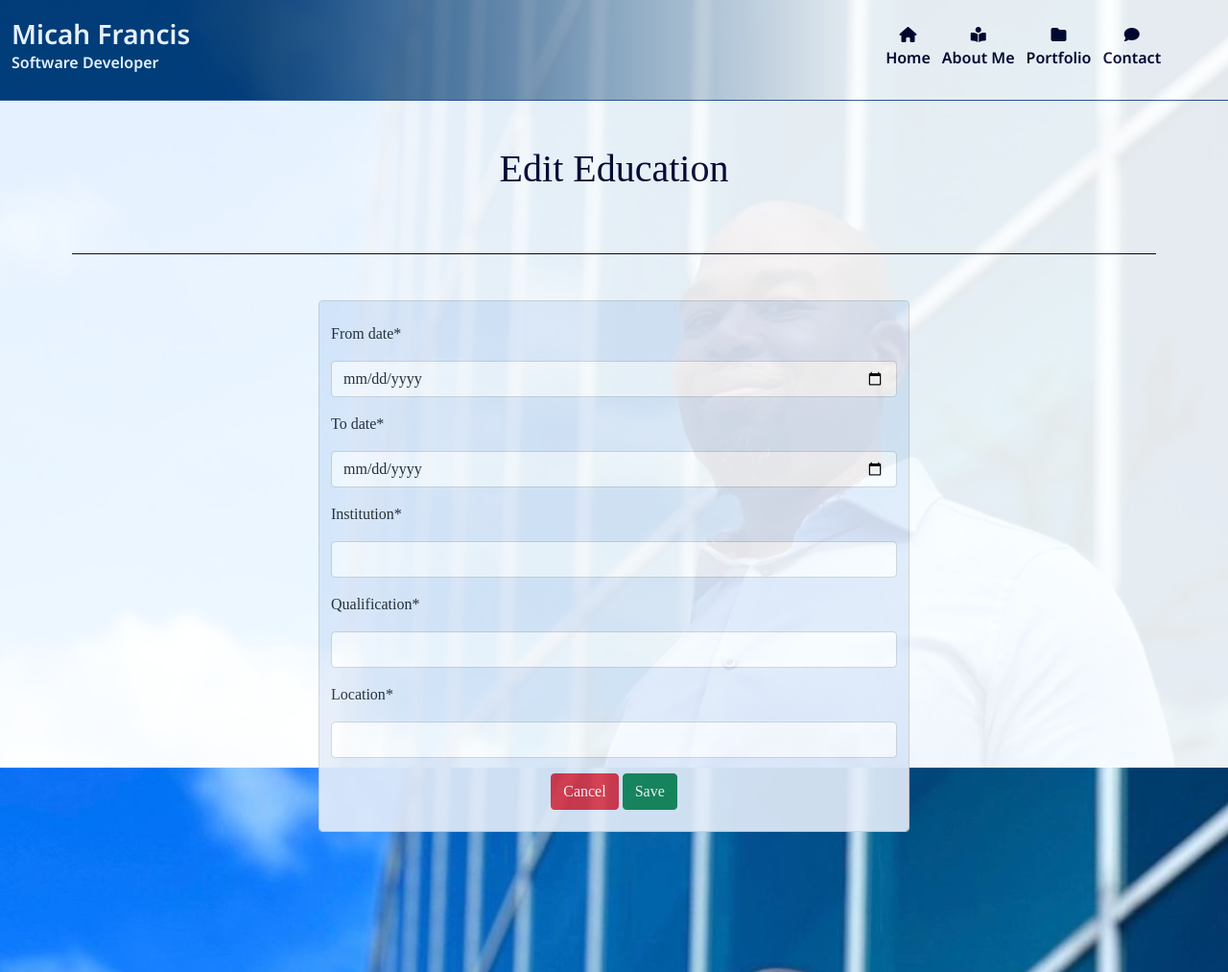
After one commit to 2ndborn/micah_francis, a Django app: template about/templates/about/edit_education.html in a window 1280 px wide. The commit adds this page. Shown: the whole page at 96% size. Run offline with Django 3.2, Linux system fonts and the light colour scheme; the template is opened without the code that fills it: values that come from a table or form of the project are taken from there, others are empty; some libraries are stand-ins or nearby versions; some web fonts are replaced.

Commit message:
Added edit functionality to the education section

```diff
--- a/about/templates/about/about.html
+++ b/about/templates/about/about.html
@@ -55,7 +55,7 @@
                         </div>
                         <div class="row my-3">
                             <div class="col-12 text-center">
-                                <a href="" class="btn-sm btn-success text-decoration-none">Edit</a>
+                                <a href="{% url 'edit_education' e.id %}" class="btn-sm btn-success text-decoration-none">Edit</a>
                                 <a href="" class="btn-sm btn-danger text-decoration-none">Delete</a>
                             </div>
                         </div>
--- /dev/null
+++ b/about/templates/about/edit_education.html
@@ -0,0 +1,38 @@
+{% extends "base.html" %}
+{% load static %}
+{% load crispy_forms_tags %}
+
+{% block page_header %}
+    <div class="container header-container">
+        <div class="row">
+            <div class="col"></div>
+        </div>
+    </div>
+{% endblock %}
+
+{% block content %}
+<div class="overlay"></div>
+<div class="container-fluid about-container text-dark-blue">
+    <div class="container mb-5 pb-3 border-bottoms">
+        <div class="row">
+            <h1 class="mb-5 text-center">Edit Education</h1>
+        </div>
+    </div>
+    <div class="row">
+        <div class="col-10 offset-1 col-md-6 offset-md-3">
+            <form method="POST" action="" class="form form-control form-bg">
+                {% csrf_token %}
+                <div class="my-3">
+                    {% for field in form %}
+                        {{ field | as_crispy_field }}
+                    {% endfor %}
+                </div>
+                <div class="text-center my-3">
+                    <a href="{% url 'about' %}" class="btn btn-danger">Cancel</a>
+                    <button type="submit" class="btn btn-success">Save</button>
+                </div>
+            </form>
+        </div>
+    </div>
+</div>
+{% endblock %}
--- a/about/urls.py
+++ b/about/urls.py
@@ -5,4 +5,5 @@ from . import views
 urlpatterns = [
     path('', views.about, name='about'),
     path('add_education/', views.add_education, name='add_education'),
+    path('edit_education/<int:education_id>/', views.edit_education, name='edit_education'),
 ]
--- a/requirements.txt
+++ b/requirements.txt
@@ -1,6 +1,6 @@
 asgiref==3.8.1
 crispy-bootstrap4==2024.1
-Django==5.0.4
+Django==3.2.25
 django-allauth==0.41.0
 django-crispy-forms==2.1
 oauthlib==3.2.2
```
Also changed, not shown: about/views.py (+31 -11 lines).
